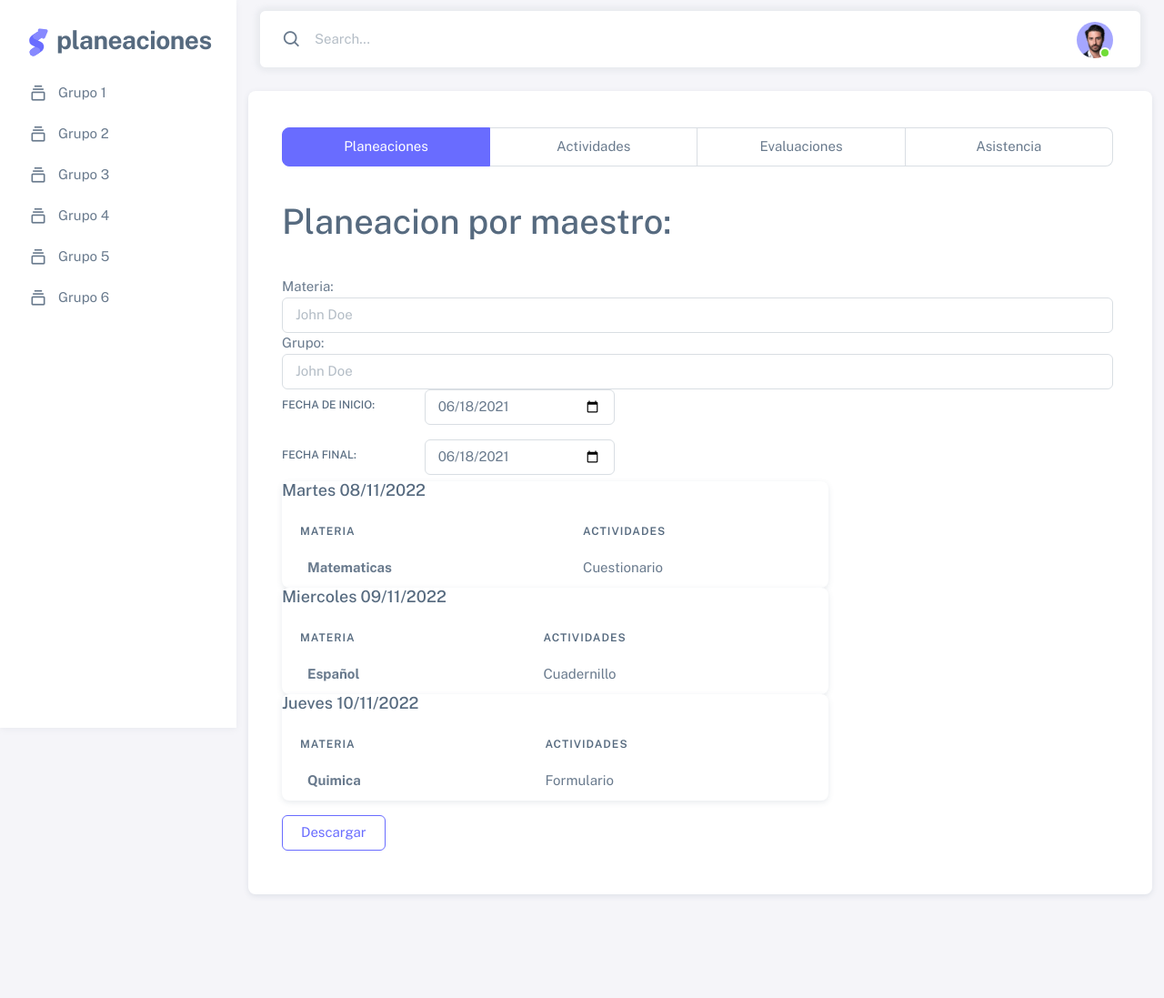
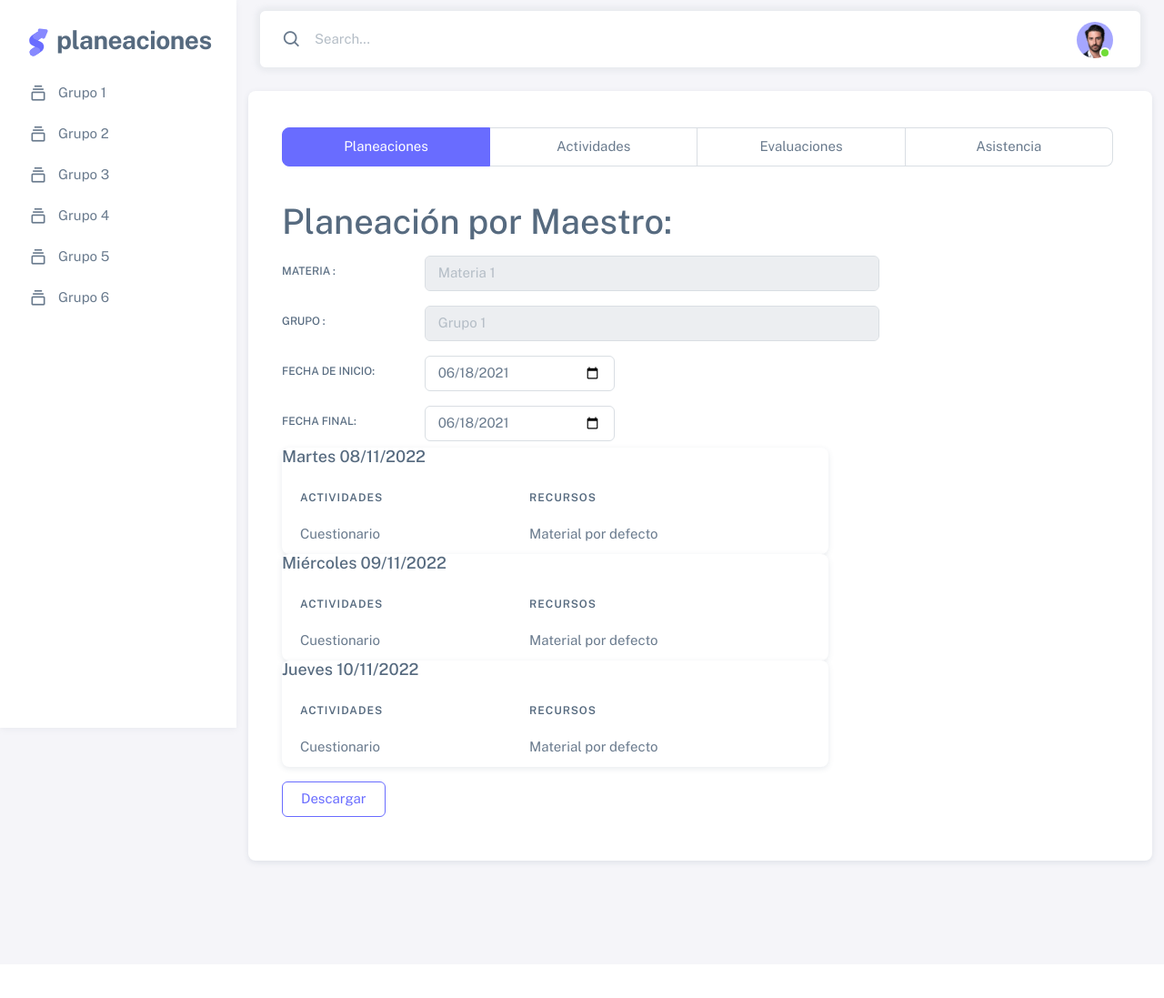
Before and after one commit to VaniaLee10/ProyectoJulia, a PHP site: page /planeaciones.html in a window 1280 px wide. Shown: the whole page at 91% size. After the commit the page ends 952 px from the top, so only its background shows below. Run offline with PHP 8.4, Linux system fonts and the light colour scheme.

Commit message:
Pequeños campios
12/12/2022 en clase

```diff
--- a/grupos.html
+++ b/grupos.html
@@ -27,7 +27,7 @@
       content="width=device-width, initial-scale=1.0, user-scalable=no, minimum-scale=1.0, maximum-scale=1.0"
     />
 
-    <title>Dashboard - Analytics | Sneat - Bootstrap 5 HTML Admin Template - Pro</title>
+    <title>Grupos - Maestros</title>
 
     <meta name="description" content="" />
 
--- a/login.php
+++ b/login.php
@@ -40,7 +40,7 @@
       content="width=device-width, initial-scale=1.0, user-scalable=no, minimum-scale=1.0, maximum-scale=1.0"
     />
 
-    <title>Login Basic - Pages | Sneat - Bootstrap 5 HTML Admin Template - Pro</title>
+    <title>Login - Maestro</title>
 
     <meta name="description" content="" />
 
@@ -149,7 +149,7 @@
               </div>
               <!-- /Logo -->
               <h4 class="mb-2">¡Bienvenido al Sistema Escolar! </h4>
-              <p class="mb-4">Porfavor ingresa con la cuenta y contraseña asignada</p>
+              <p class="mb-4">Por favor ingresa con la cuenta y contraseña asignada</p>
 
               <form id="formAuthentication" class="mb-3" action="materias.html" method="POST">
                 <div class="mb-3">
--- a/login_alumno.html
+++ b/login_alumno.html
@@ -17,7 +17,7 @@
     <meta charset="utf-8" />
     <meta name="viewport" content="width=device-width, initial-scale=1.0, user-scalable=no, minimum-scale=1.0, maximum-scale=1.0" />
 
-    <title>Login Padres</title>
+    <title>Login Alumno</title>
 
     <meta name="description" content="Most Powerful &amp; Comprehensive Bootstrap 5 HTML Admin Dashboard Template built for developers!" />
     <meta name="keywords" content="dashboard, bootstrap 5 dashboard, bootstrap 5 design, bootstrap 5">
--- a/login_alumnos.php
+++ b/login_alumnos.php
@@ -40,7 +40,7 @@
       content="width=device-width, initial-scale=1.0, user-scalable=no, minimum-scale=1.0, maximum-scale=1.0"
     />
 
-    <title>Login Basic - Pages | Sneat - Bootstrap 5 HTML Admin Template - Pro</title>
+    <title>Login - Alumnos</title>
 
     <meta name="description" content="" />
 
@@ -149,9 +149,9 @@
               </div>
               <!-- /Logo -->
               <h4 class="mb-2">¡Bienvenido al Sistema Escolar! </h4>
-              <p class="mb-4">Porfavor ingresa con la cuenta y contraseña asignada</p>
+              <p class="mb-4">Por favor ingresa con la cuenta y contraseña asignada</p>
 
-              <form id="formAuthentication" class="mb-3" action="materias.html" method="POST">
+              <form id="formAuthentication" class="mb-3" action="planeaciones_alumno.html" method="POST">
                 <div class="mb-3">
                   <label for="email" class="form-label">Cuenta</label>
                   <input
--- a/materias.html
+++ b/materias.html
@@ -27,7 +27,7 @@
       content="width=device-width, initial-scale=1.0, user-scalable=no, minimum-scale=1.0, maximum-scale=1.0"
     />
 
-    <title>Dashboard - Analytics | Sneat - Bootstrap 5 HTML Admin Template - Pro</title>
+    <title>Materias - Maestro</title>
 
     <meta name="description" content="" />
 
--- a/planeaciones.html
+++ b/planeaciones.html
@@ -27,7 +27,7 @@
       content="width=device-width, initial-scale=1.0, user-scalable=no, minimum-scale=1.0, maximum-scale=1.0"
     />
 
-    <title>Dashboard - Analytics | Sneat - Bootstrap 5 HTML Admin Template - Pro</title>
+    <title>Planeaciones - Maestro</title>
 
     <meta name="description" content="" />
 
@@ -346,12 +346,20 @@
                             </div>
                             <div class="tab-content px-0 mt-0">
                               <div class="tab-pane fade show active" id="horizontal-Planeaciones">
-                                <h1>Planeacion por maestro:</h1>
-                                 <br>
-                                 Materia:
-                                <input type="text" class="form-control" id="defaultFormControlInput" placeholder="John Doe" aria-describedby="defaultFormControlHelp">
-                                Grupo:
-                                <input type="text" class="form-control" id="defaultFormControlInput" placeholder="John Doe" aria-describedby="defaultFormControlHelp">
+                                <h1>Planeación por Maestro:</h1>
+                                <!--<input type="text" style="width : 1px; heigth : 1px">-->
+                                <div class="mb-3 row">
+                                <label for="materiaId" class="col-md-2 col-form-label">Materia : </label>
+                                <div class="col-md-3">
+                                  <input type="text" style="width : 500px" class="form-control" id="materiaId" placeholder="Materia 1" aria-describedby="materiaId" disabled>
+                                </div>
+                              </div>
+                                <div class="mb-3 row">
+                                <label for="grupoId" class="col-md-2 col-form-label">Grupo : </label>
+                                <div class="col-md-3">
+                                  <input type="text" style="width : 500px" class="form-control" id="grupoId" placeholder="Grupo 1" aria-describedby="grupoId" disabled>
+                                </div>
+                              </div>
 
                               <div class="mb-3 row">
                                 <label for="html5-date-input" class="col-md-2 col-form-label">Fecha de inicio:</label>
@@ -370,24 +378,22 @@
                                 <div class="card">
                                   <div class="table-responsive text-nowrap">
                                   <h5>Martes 08/11/2022</h5>
-                                    <center>
-                                        </center><table class="table table-borderless">
+
+                                    <table class="table table-borderless">
                                       <thead>
                                         <tr>
-                                          <th>Materia</th>
                                           <th>Actividades</th>
-
+                                          <th>Recursos</th>
                                         </tr>
                                       </thead>
                                       <tbody>
                                         <tr>
-                                          <td><i class="fab fa-angular fa-lg text-danger me-2"></i> <strong>Matematicas</strong></td>
                                           <td>Cuestionario</td>
-
+                                          <td>Material por defecto</td>
                                         </tr>
-
                                       </tbody>
                                     </table>
+
                                   </div>
                                 </div>
                               </div>
@@ -397,25 +403,23 @@
                               <div class="col-md-8">
                                 <div class="card">
                                   <div class="table-responsive text-nowrap">
-                                  <h5>Miercoles 09/11/2022</h5>
-                                    <center>
-                                        </center><table class="table table-borderless">
+                                  <h5>Miércoles 09/11/2022</h5>
+
+                                  <table class="table table-borderless">
                                     <thead>
                                       <tr>
-                                          <th>Materia</th>
                                         <th>Actividades</th>
-
+                                        <th>Recursos</th>
                                       </tr>
                                     </thead>
                                     <tbody>
                                       <tr>
-                                          <td><i class="fab fa-angular fa-lg text-danger me-2"></i> <strong>Español</strong></td>
-                                          <td>Cuadernillo</td>
-
+                                        <td>Cuestionario</td>
+                                        <td>Material por defecto</td>
                                       </tr>
-
                                     </tbody>
                                   </table>
+
                                   </div>
                                 </div>
                               </div>
@@ -425,24 +429,22 @@
                                 <div class="card">
                                   <div class="table-responsive text-nowrap">
                                   <h5>Jueves 10/11/2022</h5>
-                                    <center>
-                                        </center><table class="table table-borderless">
+
+                                  <table class="table table-borderless">
                                     <thead>
                                       <tr>
-                                          <th>Materia</th>
                                         <th>Actividades</th>
-
+                                        <th>Recursos</th>
                                       </tr>
                                     </thead>
                                     <tbody>
                                       <tr>
-                                          <td><i class="fab fa-angular fa-lg text-danger me-2"></i> <strong>Quimica</strong></td>
-                                          <td>Formulario</td>
-
+                                        <td>Cuestionario</td>
+                                        <td>Material por defecto</td>
                                       </tr>
-
                                     </tbody>
                                   </table>
+
                                   </div>
                                 </div>
                               </div>
@@ -544,15 +546,15 @@
                                   </div>
                                   <br><br><br>
                                 </div>
-                                <button type="button" class="btn btn-primary" data-bs-toggle="modal" data-bs-target="#exLargeModa">
+                                <button type="button" class="btn btn-primary" data-bs-toggle="modal" data-bs-target="#edit">
                                   Agregar
                                 </button>
                               </div>
                               <div class="tab-pane fade" id="horizontal-Evaluaciones">
                                 <div class="card">
 
-                                  <h6 class="card-header">Materia: Materia 1</h6>
-                                  <h6 class="card-header">Grupo: Grupo 1</h6>
+                                  <h6 class="card-header">Materia: <input type="text" class="form-control" id="defaultFormControlInput" placeholder="Materia 1" aria-describedby="defaultFormControlHelp" disabled> </h6>
+                                  <h6 class="card-header">Grupo: <input type="text" class="form-control" id="defaultFormControlInput" placeholder="Grupo 1" aria-describedby="defaultFormControlHelp" disabled> </h6>
                                   <div class="table-responsive text-nowrap">
                                     <table class="table">
                                       <thead class="table-light">
@@ -618,11 +620,11 @@
                               <div class="tab-pane fade" id="horizontal-Asistencia">
                                 <div class="card">
 
-                                  <h6 class="card-header">Materia: Materia 1</h6>
-                                  <h6 class="card-header">Grupo: Grupo 1</h6>
-                                  <h6 class="card-header">A - Asistencia</h6>
-                                  <h6 class="card-header">F - Falta</h6>
-                                  <h6 class="card-header">R - Retardo</h6>
+                                  <h6 class="card-header">Materia: <input type="text" class="form-control" id="defaultFormControlInput" placeholder="Materia 1" aria-describedby="defaultFormControlHelp" disabled> </h6>
+                                  <h6 class="card-header">Grupo: <input type="text" class="form-control" id="defaultFormControlInput" placeholder="Grupo 1" aria-describedby="defaultFormControlHelp" disabled> </h6>
+                                  <h6 class="card-header">A - Asistencia,     F - Falta,     R - Retardo
+                                  </h6>
+
                                   <div class="table-responsive text-nowrap">
                                     <table class="table">
                                       <thead class="table-light">
--- a/planeaciones_alumno.html
+++ b/planeaciones_alumno.html
@@ -27,7 +27,7 @@
       content="width=device-width, initial-scale=1.0, user-scalable=no, minimum-scale=1.0, maximum-scale=1.0"
     />
 
-    <title>Without menu - Layouts | Sneat - Bootstrap 5 HTML Admin Template - Pro</title>
+    <title>Planeaciones - Alumno</title>
 
     <meta name="description" content="" />
 
--- a/planeaciones_edit.html
+++ b/planeaciones_edit.html
@@ -27,7 +27,7 @@
       content="width=device-width, initial-scale=1.0, user-scalable=no, minimum-scale=1.0, maximum-scale=1.0"
     />
 
-    <title>Dashboard - Analytics | Sneat - Bootstrap 5 HTML Admin Template - Pro</title>
+    <title>Editar Actividades - Maestro</title>
 
     <meta name="description" content="" />
 
```
Also changed, not shown: login_padres.html (+28 -16 lines). Lines whose indentation alone changed are shown as unchanged.
